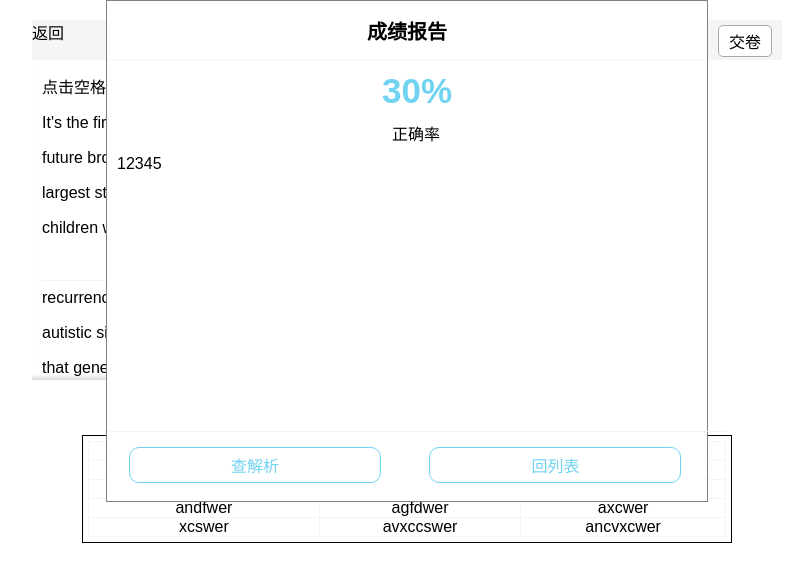
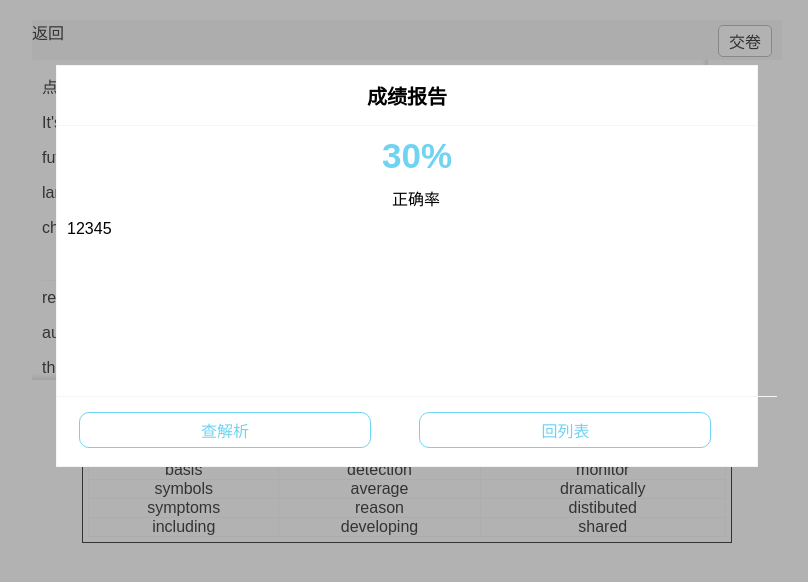
Before and after one commit to yaochiqkl/FillInTheBlank, a plain HTML site: page index.html in a window 1280 px wide. Both pictures are taken after a click on the element "交卷". Shown: the whole page, without its empty margins (233-1041 px from the left). Drawn offline with Linux system fonts and the light colour scheme.

Commit message:
bugs fixed

```diff
--- a/index.html
+++ b/index.html
@@ -17,24 +17,24 @@
 			<div class="tip">点击空格</div>
 			<div class="text">
 				It's the first question parents ask when their child is diagnosed with autism (自闭症). Will his future brothers or sisters have a higher risk of 1
-				<span class="question selected" id="question1" title="0" ></span>
+				<span class="question selected" id="question0" title="0" ></span>
 				it, too? According to the largest study of siblings (兄弟姐妹) in families with autism, the answer is yes. Among 664 children who had at least one older sibling with the developmental disorder, the 2
-				<span class="question " id="question2" title="1" ></span>
+				<span class="question " id="question1" title="1" ></span>
 				risk of autism was nearly 19%, 3
-				<span class="question " id="question3" title="2" ></span>
+				<span class="question " id="question2" title="2" ></span>
 				higher than previous sibling-recurrence estimates that were anywhere from 3% to 10%. Kids with more than one older autistic sibling had an even higher risk of the disorder: 32%.
 				The 4
-				<span class="question " id="question4" title="3"></span>
+				<span class="question " id="question3" title="3"></span>
 				suggest that genes play a key role in autism risk. But they also hint that other environmental factors 5
-				<span class="question " id="question5" title="4"></span>
+				<span class="question " id="question4" title="4"></span>
 				by siblings, like influences in the womb (子宫), may be important as well.
 				On the 6
-				<span class="question " id="question6" title="5"></span>
+				<span class="question " id="question5" title="5"></span>
 				of the findings, the researchers recommend that doctors closely 7
-				<span class="question " id="question7" title="6"></span> younger siblings of autistic children to pick up any early signs of the disorder, 8
-				<span class="question " id="question8" title="7"></span> an unusually large head or delayed language development and communication skills. Evidence suggests that early 9
-				<span class="question " id="question9" title="8"></span> and diagnosis of autism can help children take advantage of therapies that can treat some of its 10
-				<span class="question " id="question10" title="9"></span>
+				<span class="question " id="question6" title="6"></span> younger siblings of autistic children to pick up any early signs of the disorder, 8
+				<span class="question " id="question7" title="7"></span> an unusually large head or delayed language development and communication skills. Evidence suggests that early 9
+				<span class="question " id="question8" title="8"></span> and diagnosis of autism can help children take advantage of therapies that can treat some of its 10
+				<span class="question " id="question9" title="9"></span>
 
 			</div>
 		</section>
@@ -54,35 +54,36 @@
 			<div class="answer">
 				<table>
 					<tr>
-						<td>answerasas</td>
-						<td>asdf</td>
-						<td>fdsa</td>
+						<td>common</td>
+						<td>results</td>
+						<td>consequently</td>
 					</tr>
 					<tr>
-						<td>sser</td>
-						<td>anser</td>
-						<td>addwer</td>
+						<td>basis</td>
+						<td>detection</td>
+						<td>monitor</td>
 					</tr>
 					<tr>
-						<td>swer</td>
-						<td>awwwer</td>
-						<td>anfer</td>
+						<td>symbols</td>
+						<td>average</td>
+						<td>dramatically</td>
 					</tr>
 					<tr>
-						<td>andfwer</td>
-						<td>agfdwer</td>
-						<td>axcwer</td>
+						<td>symptoms</td>
+						<td>reason</td>
+						<td>distibuted</td>
 					</tr>
 					<tr>
-						<td>xcswer</td>
-						<td>avxccswer</td>
-						<td>ancvxcwer</td>
+						<td>including</td>
+						<td>developing</td>
+						<td>shared</td>
 					</tr>
 				</table>
 			</div>
 		</section>
 	</article>
-	<div class="popUpWin" style="">
+	<div class="maskLayer"></div>
+	<div class="popUpWin" style="display:none;">
 		<header class="head">
 			<h1>成绩报告</h1>
 		</header>
@@ -112,10 +113,21 @@
 	<script>
  		$(function(){
  			//$(".main").scrollTop(0);
+ 			//init triangle
+ 			(function(){
+ 				var triangle = "<span id = 'triangle'>▲</div>";
+ 				$(".number").append(triangle);
+ 				$("#triangle").css({
+ 					"position":"relative",
+ 					"left":"-122px"
+ 				});
+ 			})();
  			var clickEffect = function(){
  				var $n = $(this).index();
  				$(".question").removeClass("selected");
  				$(".question:eq("+$n+")").addClass("selected");
+ 				//跳转锚点
+ 				location.hash="question"+$n;
  				//三角
  				$("#triangle").remove();
  				var triangle = "<span id = 'triangle'>▲</div>";
@@ -150,7 +162,26 @@
 					$answer_box.text(answer);
 				}
 			});
+			$(".submit").click(function(){
+				$(".popUpWin").css({
+					display:"block"
+				});
+				$(".maskLayer").css({
+					display:"block"
+				});
+			});
 		});
+	var answers = new Array("common","results","consequently","basis","detection","monitor","symbols","average","dramatically","symptoms");
+	var options = new Array("common","results","consequently","basis","detection","monitor","symbols","average","dramatically","symptoms","reason","distributed","including","developing","shared");
+	for(var i = 0; i < options.length; i++){
+		console.log(options[i]);
+	}
+	function checkAnswers () {
+		for(var i = 0; i < 10; i++){
+			$("#")
+		}
+	}
+
 	</script>
 </body>
 </html>
--- a/main.css
+++ b/main.css
@@ -61,14 +61,15 @@ a:active{ text-decoration: none; }
 	vertical-align:top;
 	text-align: center;
 }
+.content .main .text .answered{
+	color: #70D3F2;
+}
 .content .main .text .selected{
 	background-color: #70D3F2;
 	border-radius: 5px 5px 0 0;
 	color: white;
 }
-.content .main .text .answered{
-	color: #70D3F2;
-}
+
 .content .foot {
 
 }
@@ -119,10 +120,11 @@ a:active{ text-decoration: none; }
 	left: 0;
 	right: 0;
 	top: 0;
-	width: 600px;
-	height: 500px;
-	margin: 0 auto;
-	border: 1px solid grey;
+	width: 700px;
+	height: 400px;
+	border: 1px solid #F5F5F5;
+	margin:65px auto;
+	z-index:100;
 }
 .popUpWin .head{
 	font-size: 20px;
@@ -134,7 +136,7 @@ a:active{ text-decoration: none; }
 }
 .popUpWin .main{
 	width: 100%;
-	height: 350px;
+	height: 250px;
 	padding: 10px;
 	border-bottom: 1px solid #F5F5F5;
 }
@@ -169,3 +171,14 @@ a:active{ text-decoration: none; }
 .popUpWin .foot a:hover{
 	color:black;
 }
+.maskLayer{
+	background-color:#666;
+	position:absolute;
+	z-index:99;
+	left:0;
+	top:0;
+	display:none;
+	width:100%;
+	height:100%;
+	opacity:0.5;filter: alpha(opacity=50);
+}
```
Also changed, not shown: main.js (+5 -6 lines).
